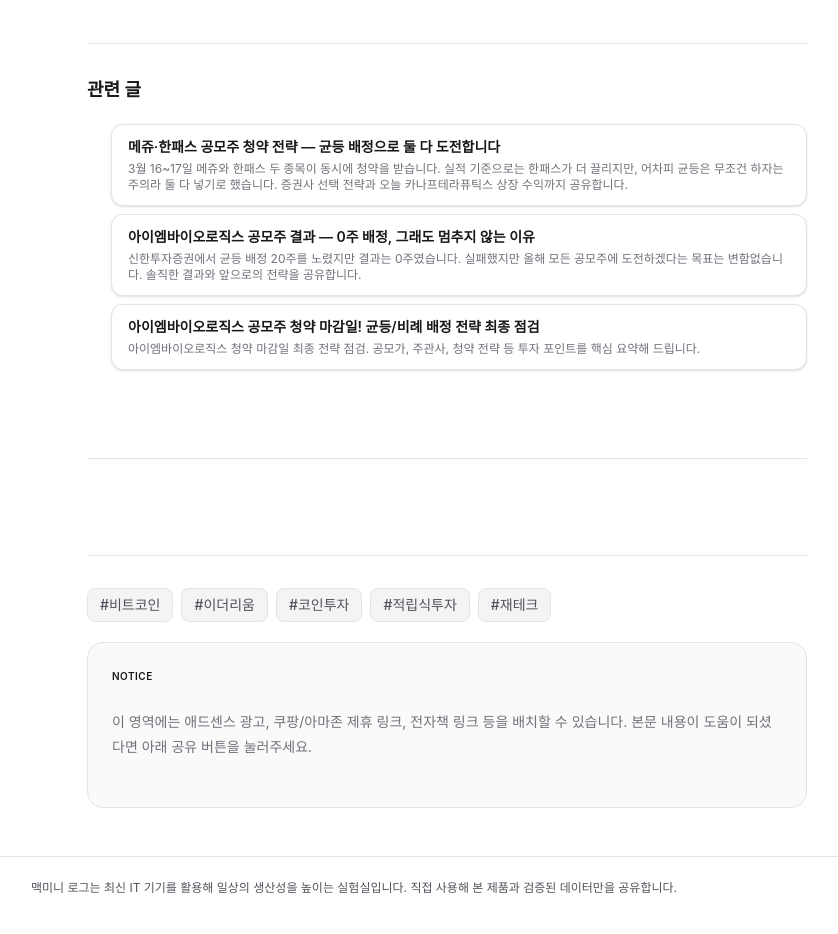
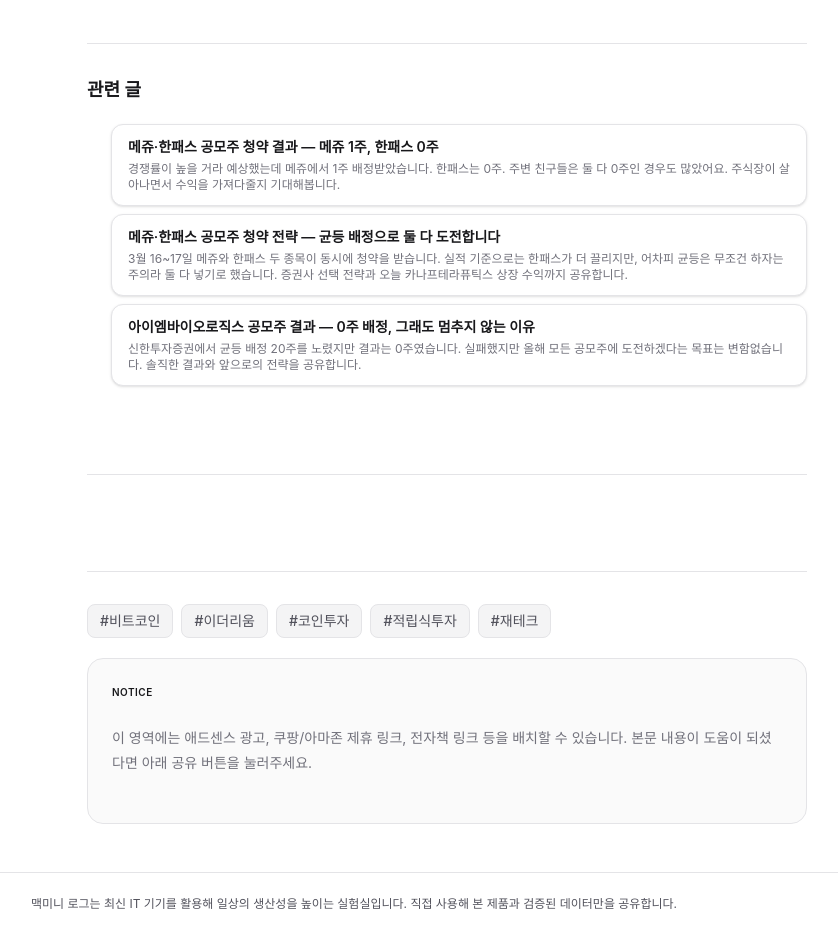
Before and after one commit to everymove-su/mac-mini-log, a Next.js app: page /posts/bitcoin-ethereum-accumulation-strategy in a window 1280 px wide. Shown: the part 2480-3414 px from the top of the page, without its empty margins (193-1031 px from the left). Built offline with nearby package versions, Linux system fonts and the light colour scheme.

Commit message:
메쥬·한패스 청약 결과 글 추가

```diff
--- a/src/data/posts.ts
+++ b/src/data/posts.ts
@@ -30,6 +30,56 @@ export const CATEGORIES: Record<CategoryKey, { label: string; description: strin
 };
 
 export const posts: Post[] = [
+  {
+    slug: "meju-hanpass-ipo-result",
+    title: "메쥬·한패스 공모주 청약 결과 — 메쥬 1주, 한패스 0주",
+    summary:
+      "경쟁률이 높을 거라 예상했는데 메쥬에서 1주 배정받았습니다. 한패스는 0주. 주변 친구들은 둘 다 0주인 경우도 많았어요. 주식장이 살아나면서 수익을 가져다줄지 기대해봅니다.",
+    category: "finance",
+    tags: ["공모주", "메쥬", "한패스", "청약결과", "재테크"],
+    readTime: "4분",
+    publishedAt: "2026-03-19",
+    content: `![메쥬 공모주 배정 결과](/images/meju-ipo-result.png)
+
+![한패스 공모주 배정 결과](/images/hanpass-ipo-result.png)
+
+## 들어가며
+
+메쥬·한패스 공모주 청약 결과가 나왔습니다.
+
+결론부터 말씀드리면 — 메쥬 1주, 한패스 0주입니다.
+
+솔직히 둘 다 경쟁률이 높을 것 같아서 기대를 많이 안 했는데, 메쥬에서 1주라도 받아서 다행이에요. 주변 친구들 중에는 둘 다 0주를 받은 경우도 많았거든요.
+
+## 청약 결과 상세
+
+이번 청약은 이렇게 진행했어요.
+
+- **메쥬**: 신한투자증권, 균등 배정 → **1주 배정** ✅
+- **한패스**: 대신증권, 균등 배정 → **0주 배정** ❌
+
+메쥬는 신한투자증권 단독 주관이라 선택의 여지가 없었고, 한패스는 한국투자증권보다 대신증권이 경쟁률이 낮을 것 같아서 대신증권으로 넣었어요. 그래도 0주가 나왔네요.
+
+## 솔직한 심정
+
+메쥬 1주 받았을 때 솔직히 기분이 묘했어요.
+
+1주면 금액이 크지 않지만, 0주보다는 낫잖아요. 주변 친구들이 둘 다 0주 받은 걸 보니 1주라도 받은 게 꽤 운이 좋은 편이더라구요. 공모주는 역시 타이밍과 운이 반반인 것 같아요.
+
+한패스는 아쉽지만 어차피 균등 배정이라 잃은 돈은 없어요. 증거금은 바로 환불되니까요.
+
+## 앞으로의 기대
+
+지금 주식 시장이 다시 살아나는 분위기예요. 메쥬가 상장하면 이 흐름을 타고 수익을 가져다줄지 기대하고 있어요.
+
+물론 공모주라고 무조건 오르는 건 아니에요. 상장 당일 시초가 흐름을 보고 판단해야 해요. 차익 실현 타이밍도 중요하니까 상장일에 잘 챙겨봐야겠어요.
+
+## 마치며
+
+올해 목표는 모든 공모주에 빠짐없이 청약하는 것입니다. 아이엠바이오로직스 0주, 메쥬 1주, 한패스 0주 — 타율이 낮아 보여도 꾸준히 타석에 서는 게 중요해요.
+
+다음 청약은 리센스메디컬이에요. 이번엔 좋은 결과가 있길 바라며, 결과도 솔직하게 공유할게요! 😊`,
+  },
   {
     slug: "half-marathon-training-log-week1",
     title: "발목 부상 후 하프마라톤 훈련기 — 6분 페이스로 차근차근",
```
Also changed, not shown: public/images/hanpass-ipo-result.png (added), public/images/meju-ipo-result.png (added).
